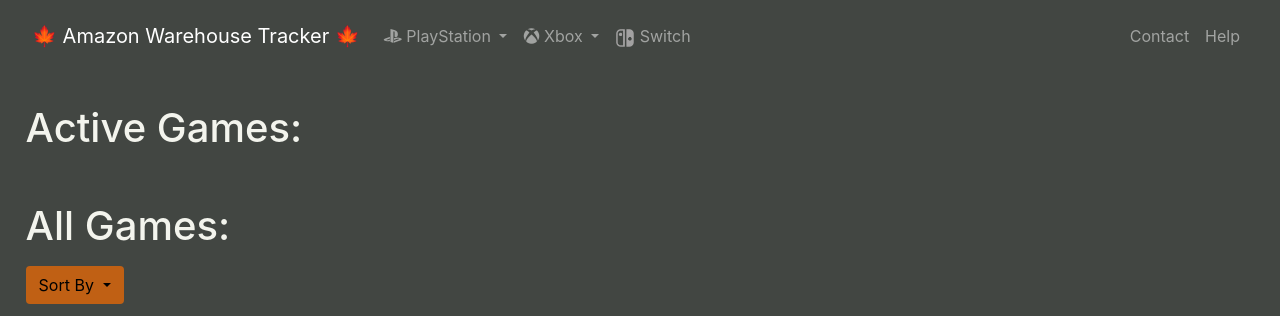
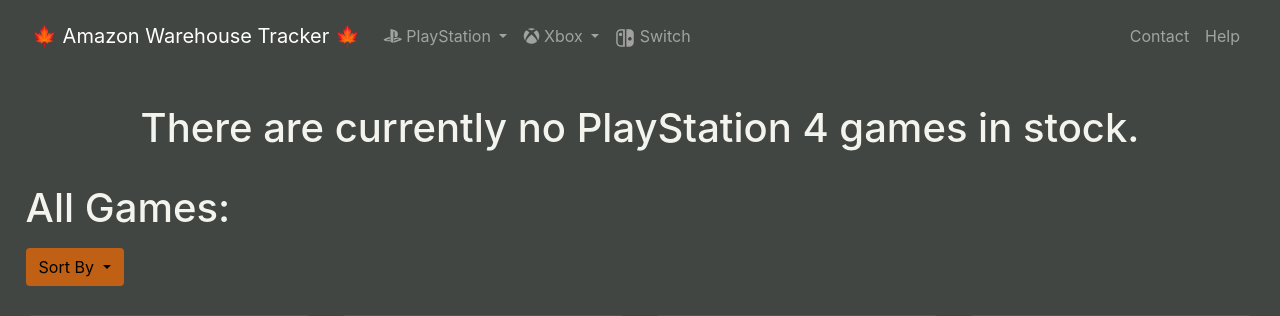
Before and after one commit to Chris-OR/Warehouse-Deals-Tracker, a Flask app: page /ps4 in a window 1280 px wide. Shown: the top 316 px of the page. Run offline with Flask 2, Linux system fonts and the light colour scheme; data comes from the database, SQL or seed files in the repository; some libraries are stand-ins or nearby versions.

Commit message:
fix issue with game pages with no active games displaying the active games header

```diff
--- a/main.py
+++ b/main.py
@@ -86,65 +86,75 @@ def contact():
 def ps4():
     in_stock = gc.Games.query.filter_by(system="PlayStation 4", in_stock=True).order_by("rarity")
     all_games = gc.Games.query.filter_by(system="PlayStation 4").all()
-    return render_template("console-game-page.html", in_stock=in_stock, all_games=all_games, sorter="ps4_sorted", url=PS4_URL)
+    length = len(gc.Games.query.filter_by(system="PlayStation 4", in_stock=True).all())
+    return render_template("console-game-page.html", in_stock=in_stock, all_games=all_games, sorter="ps4_sorted", url=PS4_URL, length=length)
 
 
 @app.route('/ps5')
 def ps5():
     in_stock = gc.Games.query.filter_by(system="PlayStation 5", in_stock=True).order_by("rarity")
     all_games = gc.Games.query.filter_by(system="PlayStation 5").all()
-    return render_template("console-game-page.html", in_stock=in_stock, all_games=all_games, sorter="ps5_sorted", url=PS5_URL)
+    length = len(gc.Games.query.filter_by(system="PlayStation 4", in_stock=True).all())
+    return render_template("console-game-page.html", in_stock=in_stock, all_games=all_games, sorter="ps5_sorted", url=PS5_URL, length=length)
 
 
 @app.route('/xbox-one')
 def xbox_one():
     in_stock = gc.Games.query.filter_by(system="Xbox One", in_stock=True).order_by("rarity")
     all_games = gc.Games.query.filter_by(system="Xbox One").all()
-    return render_template("console-game-page.html", in_stock=in_stock, all_games=all_games, sorter="xbox_one_sorted", url=XBOX_ONE)
+    length = len(gc.Games.query.filter_by(system="PlayStation 4", in_stock=True).all())
+    return render_template("console-game-page.html", in_stock=in_stock, all_games=all_games, sorter="xbox_one_sorted", url=XBOX_ONE, length=length)
 
 
 @app.route('/xbox-series-x')
 def xbox_series():
     in_stock = gc.Games.query.filter_by(system="Xbox Series X", in_stock=True).order_by("rarity")
     all_games = gc.Games.query.filter_by(system="Xbox Series X").all()
-    return render_template("console-game-page.html", in_stock=in_stock, all_games=all_games, sorter="xbox_series_sorted", url=XBOX_SERIES)
+    length = len(gc.Games.query.filter_by(system="PlayStation 4", in_stock=True).all())
+    return render_template("console-game-page.html", in_stock=in_stock, all_games=all_games, sorter="xbox_series_sorted", url=XBOX_SERIES, length=length)
 
 
 @app.route('/switch')
 def switch():
     in_stock = gc.Games.query.filter_by(system="Nintendo Switch", in_stock=True).order_by("rarity")
     all_games = gc.Games.query.filter_by(system="Nintendo Switch").all()
-    return render_template("console-game-page.html", in_stock=in_stock, all_games=all_games, sorter="switch_sorted", url=SWITCH)
+    length = len(gc.Games.query.filter_by(system="PlayStation 4", in_stock=True).all())
+    return render_template("console-game-page.html", in_stock=in_stock, all_games=all_games, sorter="switch_sorted", url=SWITCH, length=length)
 
 
 @app.route('/ps4/<sort_method>')
 def ps4_sorted(sort_method):
     in_stock, all_games, sort_method = sorter(sort_method, "PlayStation 4")
-    return render_template("console-game-page.html", in_stock=in_stock, all_games=all_games, sort_method=sort_method, sorter="ps4_sorted", url=PS4_URL)
+    length = len(gc.Games.query.filter_by(system="PlayStation 4", in_stock=True).all())
+    return render_template("console-game-page.html", in_stock=in_stock, all_games=all_games, sort_method=sort_method, sorter="ps4_sorted", url=PS4_URL, length=length)
 
 
 @app.route('/ps5/<sort_method>')
 def ps5_sorted(sort_method):
     in_stock, all_games, sort_method = sorter(sort_method, "PlayStation 5")
-    return render_template("console-game-page.html", in_stock=in_stock, all_games=all_games, sort_method=sort_method, sorter="ps5_sorted", url=PS5_URL)
+    length = len(gc.Games.query.filter_by(system="PlayStation 4", in_stock=True).all())
+    return render_template("console-game-page.html", in_stock=in_stock, all_games=all_games, sort_method=sort_method, sorter="ps5_sorted", url=PS5_URL, length=length)
 
 
 @app.route('/switch/<sort_method>')
 def switch_sorted(sort_method):
     in_stock, all_games, sort_method = sorter(sort_method, "Nintendo Switch")
-    return render_template("console-game-page.html", in_stock=in_stock, all_games=all_games, sort_method=sort_method, sorter="switch_sorted", url=SWITCH)
+    length = len(gc.Games.query.filter_by(system="PlayStation 4", in_stock=True).all())
+    return render_template("console-game-page.html", in_stock=in_stock, all_games=all_games, sort_method=sort_method, sorter="switch_sorted", url=SWITCH, length=length)
 
 
 @app.route('/xbox-one/<sort_method>')
 def xbox_one_sorted(sort_method):
     in_stock, all_games, sort_method = sorter(sort_method, "Xbox One")
-    return render_template("console-game-page.html", in_stock=in_stock, all_games=all_games, sort_method=sort_method, sorter="xbox_one_sorted", url=XBOX_ONE)
+    length = len(gc.Games.query.filter_by(system="PlayStation 4", in_stock=True).all())
+    return render_template("console-game-page.html", in_stock=in_stock, all_games=all_games, sort_method=sort_method, sorter="xbox_one_sorted", url=XBOX_ONE, length=length)
 
 
 @app.route('/xbox-series-x/<sort_method>')
 def xbox_series_sorted(sort_method):
     in_stock, all_games, sort_method = sorter(sort_method, "Xbox Series X")
-    return render_template("console-game-page.html", in_stock=in_stock, all_games=all_games, sort_method=sort_method, sorter="xbox_series_sorted", url=XBOX_SERIES)
+    length = len(gc.Games.query.filter_by(system="PlayStation 4", in_stock=True).all())
+    return render_template("console-game-page.html", in_stock=in_stock, all_games=all_games, sort_method=sort_method, sorter="xbox_series_sorted", url=XBOX_SERIES, length=length)
 
 
 def sorter(sort_method, system):
--- a/templates/console-game-page.html
+++ b/templates/console-game-page.html
@@ -1,5 +1,5 @@
 {% include "header.html" %}
-{% if in_stock: %}
+{% if length > 0: %}
 <a class="header-link" href="{{ url }}" target="_blank"><h1 class="header">Active Games:</h1></a>
 
 <div class="game-row row">
```
